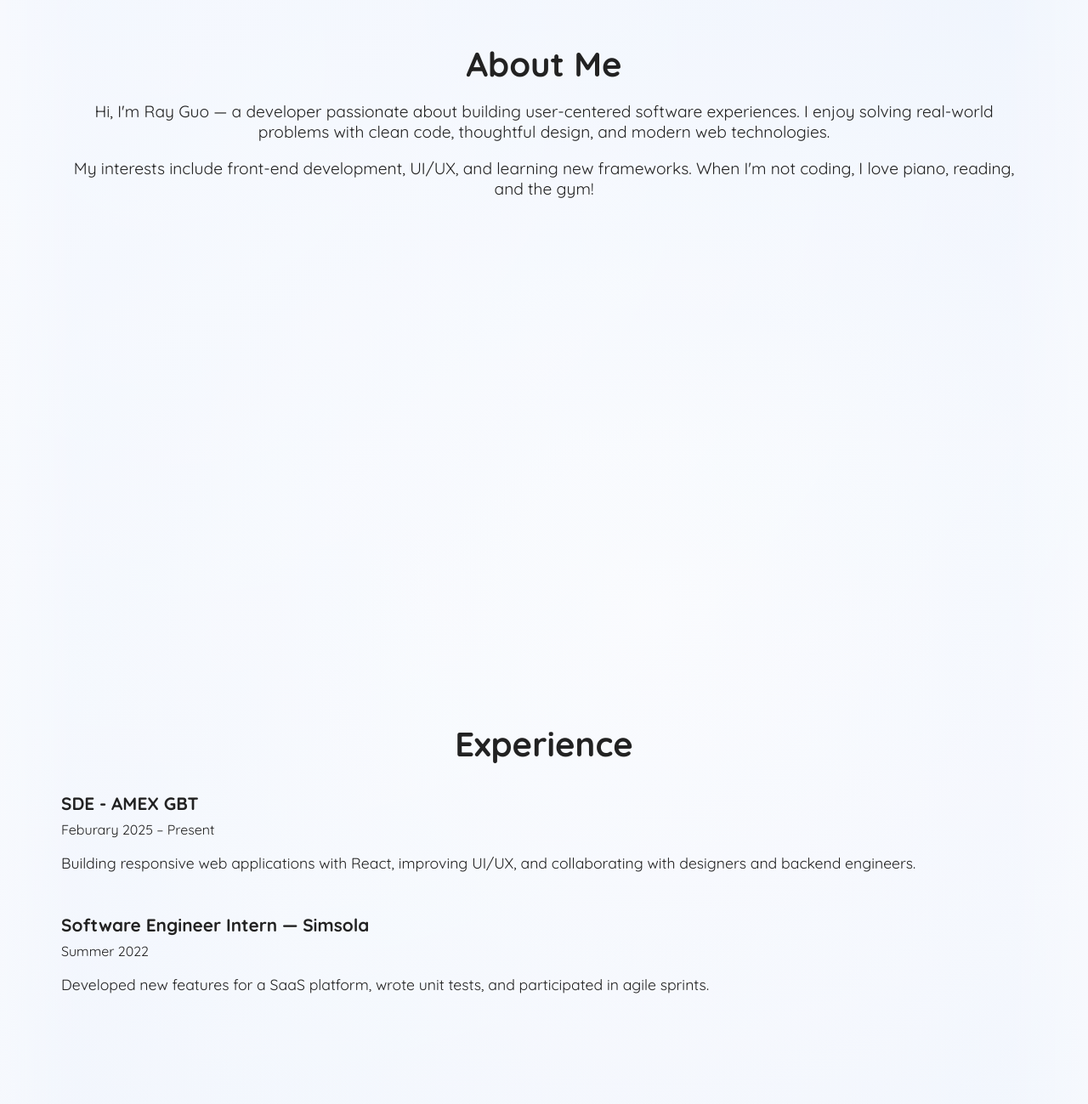
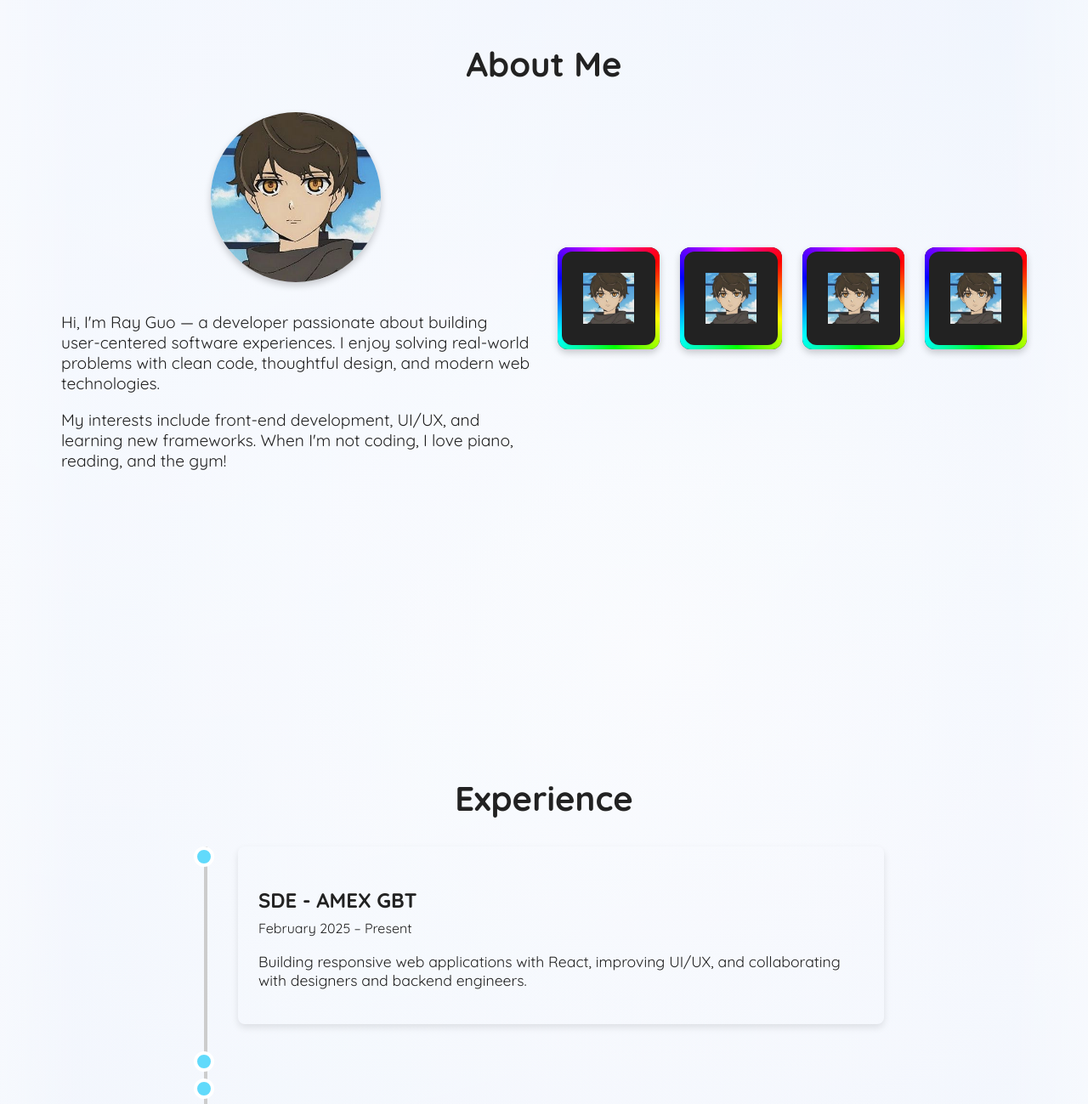
Before and after one commit to Ray100102/portfolio_v3, a React (Create React App) app in the folder my-portfolio/: page / in a window 1280 px wide. Shown: the part 1012-2311 px from the top of the page at 85% size. Built offline with nearby package versions, Linux system fonts and the light colour scheme.

Commit message:
Added about me & timeline structure, nav bar changes

```diff
--- a/my-portfolio/src/components/NavBar.jsx
+++ b/my-portfolio/src/components/NavBar.jsx
@@ -1,9 +1,21 @@
+import { useEffect, useState } from "react";
 import "../styles/components/NavBar.css";
 import DarkModeToggle from "./DarkModeToggle";
 
 function NavBar({ darkMode, setDarkMode }) {
+  const [isScrolled, setIsScrolled] = useState(false);
+
+  useEffect(() => {
+    const handleScroll = () => {
+      setIsScrolled(window.scrollY > 0);
+    };
+
+    window.addEventListener("scroll", handleScroll);
+    return () => window.removeEventListener("scroll", handleScroll);
+  }, []);
+
   return (
-    <nav className="navbar">
+    <nav className={`navbar ${isScrolled ? "scrolled" : ""}`}>
       <div className="navbar-logo">My Portfolio</div>
       <ul className="navbar-links">
         <li>
--- a/my-portfolio/src/sections/AboutMe.jsx
+++ b/my-portfolio/src/sections/AboutMe.jsx
@@ -1,19 +1,44 @@
 import "../styles/sections/AboutMe.css";
+import tempProfilePic from "../assets/temppfp.jpg";
 
 function AboutMe() {
   return (
     <section id="about" className="about-section">
-      <div className="about-content">
-        <h2>About Me</h2>
-        <p>
-          Hi, I'm Ray Guo — a developer passionate about building user-centered
-          software experiences. I enjoy solving real-world problems with clean
-          code, thoughtful design, and modern web technologies.
-        </p>
-        <p>
-          My interests include front-end development, UI/UX, and learning new
-          frameworks. When I'm not coding, I love piano, reading, and the gym!
-        </p>
+      <h2 className="about-title">About Me</h2>
+      <div className="about-container">
+        <div className="about-left">
+          <img src={tempProfilePic} alt="Profile" className="profile-pic" />
+          <div className="about-text">
+            <p>
+              Hi, I'm Ray Guo — a developer passionate about building
+              user-centered software experiences. I enjoy solving real-world
+              problems with clean code, thoughtful design, and modern web
+              technologies.
+            </p>
+            <p>
+              My interests include front-end development, UI/UX, and learning
+              new frameworks. When I'm not coding, I love piano, reading, and
+              the gym!
+            </p>
+          </div>
+        </div>
+
+        <div className="about-right">
+          <div className="skills-grid">
+            <div className="skill-box">
+              <img src={tempProfilePic} alt="Skill 1" className="skill-icon" />
+            </div>
+            <div className="skill-box">
+              <img src={tempProfilePic} alt="Skill 2" className="skill-icon" />
+            </div>
+            <div className="skill-box">
+              <img src={tempProfilePic} alt="Skill 3" className="skill-icon" />
+            </div>
+            <div className="skill-box">
+              <img src={tempProfilePic} alt="Skill 4" className="skill-icon" />
+            </div>
+          </div>
+        </div>
       </div>
     </section>
   );
--- a/my-portfolio/src/sections/Experience.jsx
+++ b/my-portfolio/src/sections/Experience.jsx
@@ -1,28 +1,62 @@
+import { useState } from "react";
 import "../styles/sections/Experience.css";
 
 function Experience() {
+  const [activeIndex, setActiveIndex] = useState(0); // Track which box is open
+
+  const experiences = [
+    {
+      title: "SDE - AMEX GBT",
+      date: "February 2025 – Present",
+      description:
+        "Building responsive web applications with React, improving UI/UX, and collaborating with designers and backend engineers.",
+    },
+    {
+      title: "Graduated From UW-Seattle",
+      date: "December 2024",
+      description: "Bacholers in CS, Philosophy Minor",
+    },
+    {
+      title: "Simsola.ai — Software Engineer Intern",
+      date: "Janurary - August 2024",
+      description:
+        "Developed and maintained responsive web applications, ensuring cross-browser compatibility and performance optimization.",
+    },
+    {
+      title: "Began school at UW-Seattle",
+      date: "Sept 2021",
+      description: "Began",
+    },
+    {
+      title: "I was born",
+      date: "2002",
+      description: "woah",
+    },
+  ];
+
+  const handleClick = (index) => {
+    setActiveIndex((prevIndex) => (prevIndex === index ? null : index)); // Toggle box
+  };
+
   return (
     <section id="experience" className="experience-section">
-      <div className="experience-content">
-        <h2>Experience</h2>
-        <div className="experience-list">
-          <div className="experience-item">
-            <h3>SDE - AMEX GBT</h3>
-            <span>Feburary 2025 – Present</span>
-            <p>
-              Building responsive web applications with React, improving UI/UX,
-              and collaborating with designers and backend engineers.
-            </p>
+      <h2 className="experience-title">Experience</h2>
+      <div className="timeline">
+        {experiences.map((exp, index) => (
+          <div className="timeline-item" key={index}>
+            <div
+              className="timeline-dot"
+              onClick={() => handleClick(index)} // Handle dot click
+            ></div>
+            {activeIndex === index && ( // Show box only if active
+              <div className="timeline-content">
+                <h3>{exp.title}</h3>
+                <span>{exp.date}</span>
+                <p>{exp.description}</p>
+              </div>
+            )}
           </div>
-          <div className="experience-item">
-            <h3>Software Engineer Intern — Simsola</h3>
-            <span>Summer 2022</span>
-            <p>
-              Developed new features for a SaaS platform, wrote unit tests, and
-              participated in agile sprints.
-            </p>
-          </div>
-        </div>
+        ))}
       </div>
     </section>
   );
--- a/my-portfolio/src/styles/components/NavBar.css
+++ b/my-portfolio/src/styles/components/NavBar.css
@@ -2,11 +2,16 @@
   display: flex;
   justify-content: space-between;
   align-items: center;
-  padding: 1rem 0;
+  padding: 1rem 2rem;
   background: transparent;
   position: sticky;
   top: 0;
   z-index: 100;
+  transition: backdrop-filter 0.3s;
+}
+
+.navbar.scrolled {
+  backdrop-filter: blur(10px); /* Adds the blur effect */
 }
 
 .navbar-logo {
@@ -17,9 +22,15 @@
 .navbar-links {
   list-style: none;
   display: flex;
-  gap: 2rem;
+  align-items: center;
+  gap: 1.5rem;
   margin: 0;
   padding: 0;
+}
+
+.navbar-links li {
+  display: flex;
+  align-items: center;
 }
 
 .navbar-links a {
--- a/my-portfolio/src/styles/sections/AboutMe.css
+++ b/my-portfolio/src/styles/sections/AboutMe.css
@@ -1,18 +1,117 @@
 .about-section {
   min-height: 100vh;
+  display: flex;
+  flex-direction: column; /* Stack title and content vertically */
+  align-items: center;
+  justify-content: flex-start; /* Push content below the title */
+  padding: 2rem;
+  background: transparent;
 }
 
-.about-content {
+.about-title {
+  font-size: 2.5rem;
   text-align: center;
-  padding: 2rem;
+  margin-bottom: 2rem;
 }
 
-.about-content h2 {
-  font-size: 2.5rem;
+.about-container {
+  display: flex;
+  gap: 2rem;
+  max-width: 1200px;
+  width: 100%;
+}
+
+.about-left,
+.about-right {
+  flex: 1;
+  display: flex;
+  flex-direction: column;
+  align-items: center;
+  justify-content: center;
+}
+
+.profile-pic {
+  width: 200px;
+  height: 200px;
+  border-radius: 50%;
+  object-fit: cover;
+  margin-bottom: 1rem;
+  box-shadow: 0 4px 8px rgba(0, 0, 0, 0.2);
+}
+
+.about-text p {
+  font-size: 1.2rem;
   margin-bottom: 1rem;
 }
 
-.about-content p {
-  font-size: 1.2rem;
+.about-right h2 {
+  font-size: 2rem;
   margin-bottom: 1rem;
 }
+
+.about-right p {
+  font-size: 1.2rem;
+}
+
+/* Skills Section */
+.skills-grid {
+  display: grid;
+  grid-template-columns: repeat(auto-fit, minmax(120px, 1fr));
+  gap: 1.5rem;
+  justify-items: center;
+  width: 100%;
+}
+
+.skill-box {
+  width: 120px;
+  height: 120px;
+  display: flex;
+  align-items: center;
+  justify-content: center;
+  border-radius: 12px;
+  position: relative;
+  background: #222;
+  overflow: hidden;
+  box-shadow: 0 4px 8px rgba(0, 0, 0, 0.2);
+}
+
+.skill-box::before {
+  content: "";
+  position: absolute;
+  top: -50%;
+  left: -50%;
+  width: 200%;
+  height: 200%;
+  background: conic-gradient(red, yellow, lime, cyan, blue, magenta, red);
+  animation: spin 3s linear infinite;
+  z-index: 1;
+}
+
+.skill-box::after {
+  content: "";
+  position: absolute;
+  top: 5px;
+  left: 5px;
+  right: 5px;
+  bottom: 5px;
+  background: #222;
+  border-radius: 12px;
+  z-index: 2;
+}
+
+.skill-icon {
+  width: 60px;
+  height: 60px;
+  z-index: 3;
+  position: relative;
+}
+
+/* Animation */
+@keyframes spin {
+  0% {
+    transform: rotate(0deg);
+  }
+  100% {
+    transform: rotate(360deg);
+  }
+}
--- a/my-portfolio/src/styles/sections/Experience.css
+++ b/my-portfolio/src/styles/sections/Experience.css
@@ -1,35 +1,95 @@
 .experience-section {
   min-height: 100vh;
+  padding: 2rem;
+  background: transparent;
+  display: flex;
+  flex-direction: column;
+  align-items: center;
 }
 
-.experience-content {
-  text-align: left;
-  padding: 2rem;
+.experience-title {
+  font-size: 2.5rem;
+  text-align: center;
+  margin-bottom: 2rem;
 }
 
-.experience-content h2 {
-  font-size: 2.5rem;
-  margin-bottom: 2rem;
-  text-align: center;
-}
-
-.experience-list {
+.timeline {
+  position: relative;
+  width: 100%;
+  max-width: 800px;
+  margin: 0 auto;
   display: flex;
   flex-direction: column;
   gap: 2rem;
 }
 
-.experience-item h3 {
-  margin: 0 0 0.5rem 0;
-  font-size: 1.3rem;
+.timeline-item {
+  display: flex;
+  align-items: flex-start;
+  position: relative;
 }
 
-.experience-item span {
-  display: block;
-  font-size: 1rem;
+.timeline-dot {
+  width: 16px;
+  height: 16px;
+  background: #61dafb;
+  border: 4px solid #fff;
+  border-radius: 50%;
+  position: absolute;
+  left: 0;
+  transform: translateX(-50%);
+  z-index: 1;
+  cursor: pointer;
+  transition: transform 0.2s ease;
+}
+
+.timeline-dot:hover {
+  transform: translateX(-50%) scale(1.2);
+}
+
+.timeline-content {
+  margin-left: 40px; /* Space for the timeline bar */
+  padding: 1.5rem;
+  border-radius: 8px;
+  box-shadow: 0 4px 8px rgba(0, 0, 0, 0.1);
+  width: calc(100% - 60px); /* Adjust width to fit nicely */
+  animation: fadeIn 0.3s ease;
+}
+
+.timeline-content h3 {
+  font-size: 1.5rem;
   margin-bottom: 0.5rem;
 }
 
-.experience-item p {
+.timeline-content span {
+  display: block;
+  font-size: 1rem;
+  margin-bottom: 1rem;
+}
+
+.timeline-content p {
   font-size: 1.1rem;
 }
+
+.timeline::before {
+  content: "";
+  position: absolute;
+  top: 0;
+  left: 0;
+  width: 4px;
+  height: 100%;
+  background: #ccc;
+  z-index: 0;
+}
+
+/* Fade-in animation for the content box */
+@keyframes fadeIn {
+  from {
+    opacity: 0;
+    transform: translateY(-10px);
+  }
+  to {
+    opacity: 1;
+    transform: translateY(0);
+  }
+}
```
Also changed, not shown: my-portfolio/src/assets/temppfp.jpg (added).
